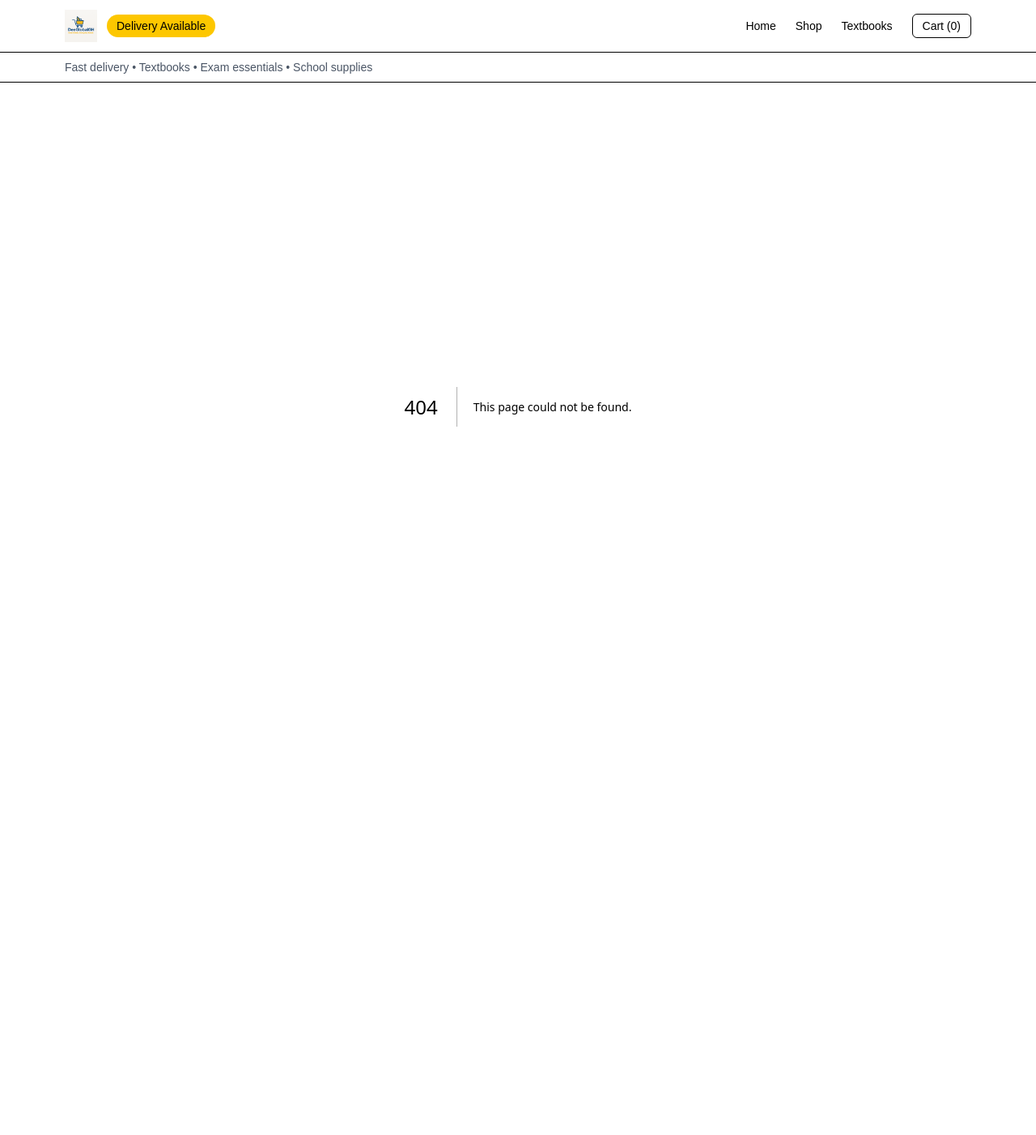
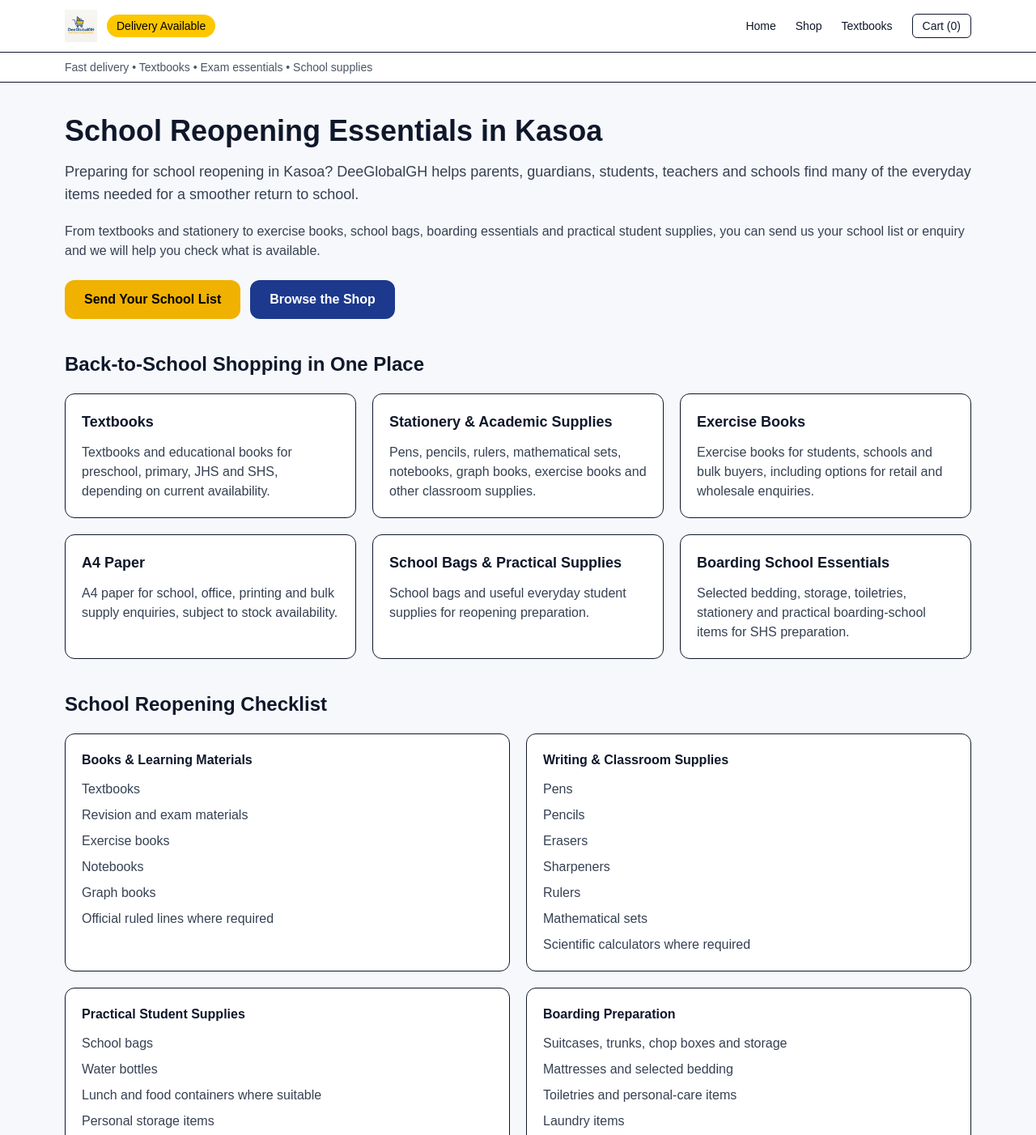
Before and after one commit to dlanquaye/deeglobalgh-website, a Next.js app: page /school-reopening-essentials-kasoa in a window 1280 px wide. Before the commit this address had no page. Shown: the top 1402 px of the page at 81% size. Before the commit the page ends 902 px from the top, so only its background shows below. Built offline with nearby package versions, Linux system fonts and the light colour scheme.

Commit message:
Add school reopening essentials Kasoa page

```diff
--- a/app/school-list-items-kasoa/page.tsx
+++ b/app/school-list-items-kasoa/page.tsx
@@ -101,6 +101,13 @@ export default function SchoolListPage() {
 
       {/* INTERNAL LINKS */}
       <div className="mt-10">
+
+        <Link
+  href="/school-reopening-essentials-kasoa"
+  className="border px-4 py-2 rounded-xl"
+>
+  School Reopening Essentials
+</Link>
         <h2 className="text-xl font-bold mb-4">
           Shop by Category
         </h2>
--- /dev/null
+++ b/app/school-reopening-essentials-kasoa/page.tsx
@@ -0,0 +1,271 @@
+import Link from "next/link";
+
+export const metadata = {
+  title: "School Reopening Essentials in Kasoa | Back to School Ghana",
+  description:
+    "Shop school reopening essentials in Kasoa including textbooks, stationery, exercise books, school bags, A4 paper, boarding items and practical student supplies from DeeGlobalGH.",
+  alternates: {
+    canonical:
+      "https://www.shopdeeglobalgh.com/school-reopening-essentials-kasoa",
+  },
+};
+
+export default function SchoolReopeningEssentialsKasoaPage() {
+  return (
+    <div className="max-w-6xl mx-auto px-4 py-10">
+      <section className="mb-10">
+        <h1 className="text-3xl md:text-4xl font-bold mb-4">
+          School Reopening Essentials in Kasoa
+        </h1>
+
+        <p className="text-lg text-gray-700 mb-5">
+          Preparing for school reopening in Kasoa? DeeGlobalGH helps parents,
+          guardians, students, teachers and schools find many of the everyday
+          items needed for a smoother return to school.
+        </p>
+
+        <p className="text-gray-700 mb-6">
+          From textbooks and stationery to exercise books, school bags,
+          boarding essentials and practical student supplies, you can send us
+          your school list or enquiry and we will help you check what is
+          available.
+        </p>
+
+        <div className="flex flex-wrap gap-3">
+          <a
+            href="https://wa.me/233270030000?text=Hello%20DeeGlobalGH%2C%20I%20need%20help%20with%20school%20reopening%20shopping."
+            target="_blank"
+            rel="noopener noreferrer"
+            className="bg-yellow-500 text-black px-6 py-3 rounded-xl font-bold"
+          >
+            Send Your School List
+          </a>
+
+          <Link
+            href="/shop"
+            className="bg-blue-900 text-white px-6 py-3 rounded-xl font-bold"
+          >
+            Browse the Shop
+          </Link>
+        </div>
+      </section>
+
+      <section className="mb-10">
+        <h2 className="text-2xl font-bold mb-5">
+          Back-to-School Shopping in One Place
+        </h2>
+
+        <div className="grid gap-5 md:grid-cols-2 lg:grid-cols-3">
+          <div className="border rounded-xl p-5 bg-white">
+            <h3 className="font-bold text-lg mb-3">Textbooks</h3>
+            <p className="text-gray-700">
+              Textbooks and educational books for preschool, primary, JHS and
+              SHS, depending on current availability.
+            </p>
+          </div>
+
+          <div className="border rounded-xl p-5 bg-white">
+            <h3 className="font-bold text-lg mb-3">
+              Stationery & Academic Supplies
+            </h3>
+            <p className="text-gray-700">
+              Pens, pencils, rulers, mathematical sets, notebooks, graph books,
+              exercise books and other classroom supplies.
+            </p>
+          </div>
+
+          <div className="border rounded-xl p-5 bg-white">
+            <h3 className="font-bold text-lg mb-3">Exercise Books</h3>
+            <p className="text-gray-700">
+              Exercise books for students, schools and bulk buyers, including
+              options for retail and wholesale enquiries.
+            </p>
+          </div>
+
+          <div className="border rounded-xl p-5 bg-white">
+            <h3 className="font-bold text-lg mb-3">A4 Paper</h3>
+            <p className="text-gray-700">
+              A4 paper for school, office, printing and bulk supply enquiries,
+              subject to stock availability.
+            </p>
+          </div>
+
+          <div className="border rounded-xl p-5 bg-white">
+            <h3 className="font-bold text-lg mb-3">
+              School Bags & Practical Supplies
+            </h3>
+            <p className="text-gray-700">
+              School bags and useful everyday student supplies for reopening
+              preparation.
+            </p>
+          </div>
+
+          <div className="border rounded-xl p-5 bg-white">
+            <h3 className="font-bold text-lg mb-3">
+              Boarding School Essentials
+            </h3>
+            <p className="text-gray-700">
+              Selected bedding, storage, toiletries, stationery and practical
+              boarding-school items for SHS preparation.
+            </p>
+          </div>
+        </div>
+      </section>
+
+      <section className="mb-10">
+        <h2 className="text-2xl font-bold mb-5">
+          School Reopening Checklist
+        </h2>
+
+        <div className="grid gap-5 md:grid-cols-2">
+          <div className="border rounded-xl p-5 bg-white">
+            <h3 className="font-bold mb-3">Books & Learning Materials</h3>
+            <ul className="space-y-2 text-gray-700">
+              <li>Textbooks</li>
+              <li>Revision and exam materials</li>
+              <li>Exercise books</li>
+              <li>Notebooks</li>
+              <li>Graph books</li>
+              <li>Official ruled lines where required</li>
+            </ul>
+          </div>
+
+          <div className="border rounded-xl p-5 bg-white">
+            <h3 className="font-bold mb-3">Writing & Classroom Supplies</h3>
+            <ul className="space-y-2 text-gray-700">
+              <li>Pens</li>
+              <li>Pencils</li>
+              <li>Erasers</li>
+              <li>Sharpeners</li>
+              <li>Rulers</li>
+              <li>Mathematical sets</li>
+              <li>Scientific calculators where required</li>
+            </ul>
+          </div>
+
+          <div className="border rounded-xl p-5 bg-white">
+            <h3 className="font-bold mb-3">Practical Student Supplies</h3>
+            <ul className="space-y-2 text-gray-700">
+              <li>School bags</li>
+              <li>Water bottles</li>
+              <li>Lunch and food containers where suitable</li>
+              <li>Personal storage items</li>
+              <li>Labelling materials</li>
+            </ul>
+          </div>
+
+          <div className="border rounded-xl p-5 bg-white">
+            <h3 className="font-bold mb-3">Boarding Preparation</h3>
+            <ul className="space-y-2 text-gray-700">
+              <li>Suitcases, trunks, chop boxes and storage</li>
+              <li>Mattresses and selected bedding</li>
+              <li>Toiletries and personal-care items</li>
+              <li>Laundry items</li>
+              <li>Academic backups</li>
+            </ul>
+          </div>
+        </div>
+      </section>
+
+      <section className="mb-10 border rounded-2xl p-6 bg-gray-50">
+        <h2 className="text-2xl font-bold mb-4">
+          Have a School List? Send It Before You Come
+        </h2>
+
+        <p className="text-gray-700 mb-4">
+          If your school has provided a book list, stationery list, prospectus
+          or reopening list, you can send it to DeeGlobalGH before visiting.
+          This helps us check the items we currently have and prepare your
+          shopping more efficiently.
+        </p>
+
+        <p className="text-gray-700">
+          Availability can vary by item, brand, size and school requirement, so
+          please confirm before travelling when you need specific products.
+        </p>
+      </section>
+
+      <section className="mb-10">
+        <h2 className="text-2xl font-bold mb-4">
+          School Supplies in Kasoa New Market
+        </h2>
+
+        <p className="text-gray-700 mb-4">
+          DeeGlobalGH serves customers from Kasoa New Market and surrounding
+          areas looking for school supplies, books, stationery, reopening
+          essentials and school-list support.
+        </p>
+
+        <p className="text-gray-700">
+          Retail, wholesale, collection and delivery enquiries are welcome,
+          depending on the products required and current availability.
+        </p>
+      </section>
+
+      <section className="mb-10">
+        <h2 className="text-xl font-bold mb-4">
+          Related School Shopping Guides
+        </h2>
+
+        <div className="flex flex-wrap gap-3">
+          <Link
+            href="/school-list-items-kasoa"
+            className="border px-4 py-2 rounded-xl"
+          >
+            School List Shopping
+          </Link>
+
+          <Link
+            href="/boarding-school-essentials-kasoa"
+            className="border px-4 py-2 rounded-xl"
+          >
+            Boarding School Essentials
+          </Link>
+
+          <Link
+            href="/shs-prospectus-shopping-kasoa"
+            className="border px-4 py-2 rounded-xl"
+          >
+            SHS Prospectus Shopping
+          </Link>
+
+          <Link
+            href="/shs-commonly-forgotten-items-checklist"
+            className="border px-4 py-2 rounded-xl"
+          >
+            Commonly Forgotten SHS Items
+          </Link>
+
+          <Link
+            href="/textbooks-in-kasoa"
+            className="border px-4 py-2 rounded-xl"
+          >
+            Textbooks in Kasoa
+          </Link>
+
+          <Link
+            href="/stationery-in-kasoa"
+            className="border px-4 py-2 rounded-xl"
+          >
+            Stationery in Kasoa
+          </Link>
+
+          <Link
+            href="/exercise-books-a4-paper-kasoa"
+            className="border px-4 py-2 rounded-xl"
+          >
+            Exercise Books & A4 Paper
+          </Link>
+        </div>
+      </section>
+
+      <section className="border-t pt-6">
+        <p className="text-sm text-gray-600">
+          Product availability changes. DeeGlobalGH does not guarantee that
+          every item listed on this page is always in stock. Contact us to
+          confirm specific items before visiting or placing an order.
+        </p>
+      </section>
+    </div>
+  );
+}
--- a/app/sitemap.ts
+++ b/app/sitemap.ts
@@ -18,6 +18,7 @@ export default function sitemap(): MetadataRoute.Sitemap {
     { url: `${SITE_URL}/shs-prospectus-shopping-kasoa`, lastModified: new Date() },
     { url: `${SITE_URL}/ges-harmonised-shs-prospectus-2026-2027`, lastModified: new Date() },
     { url: `${SITE_URL}/shs-commonly-forgotten-items-checklist`, lastModified: new Date() },
+    { url: `${SITE_URL}/school-reopening-essentials-kasoa`, lastModified: new Date() },
 
     // Exercise Books & A4 commercial SEO
     {
```
